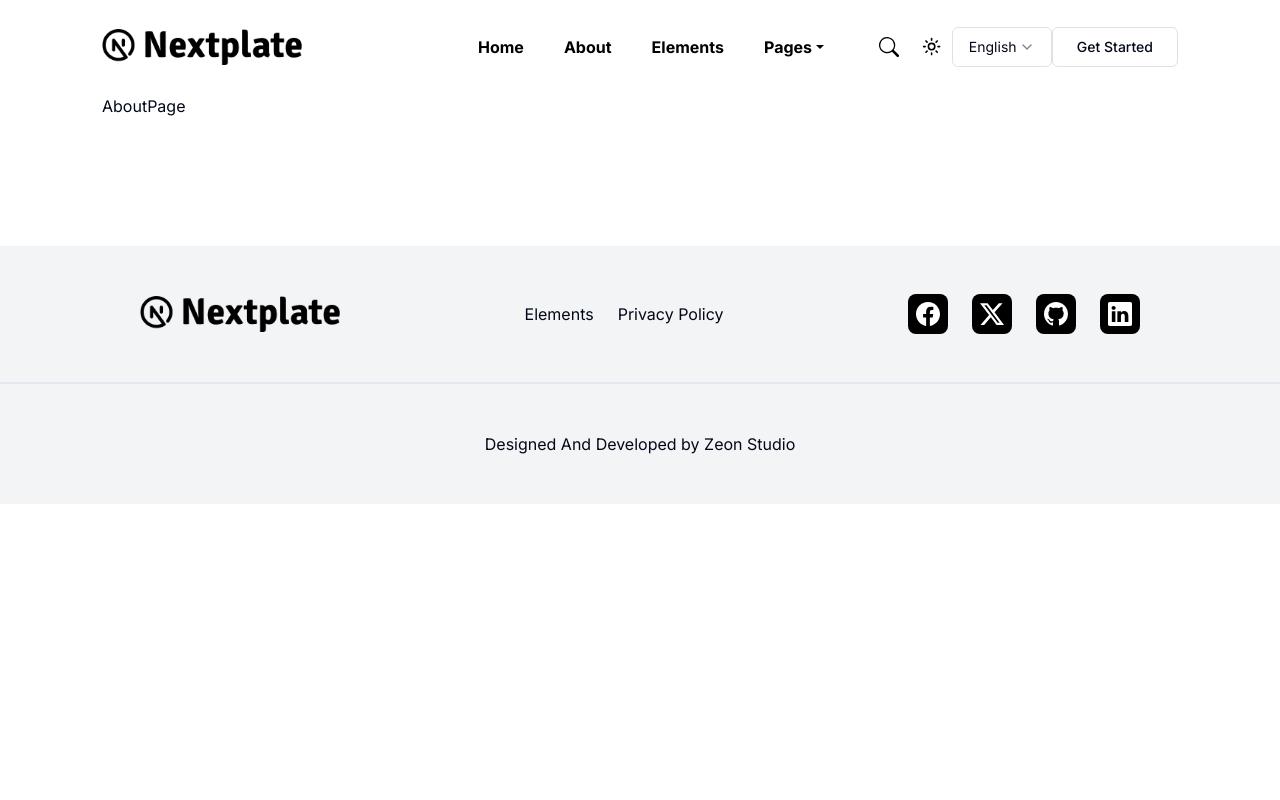
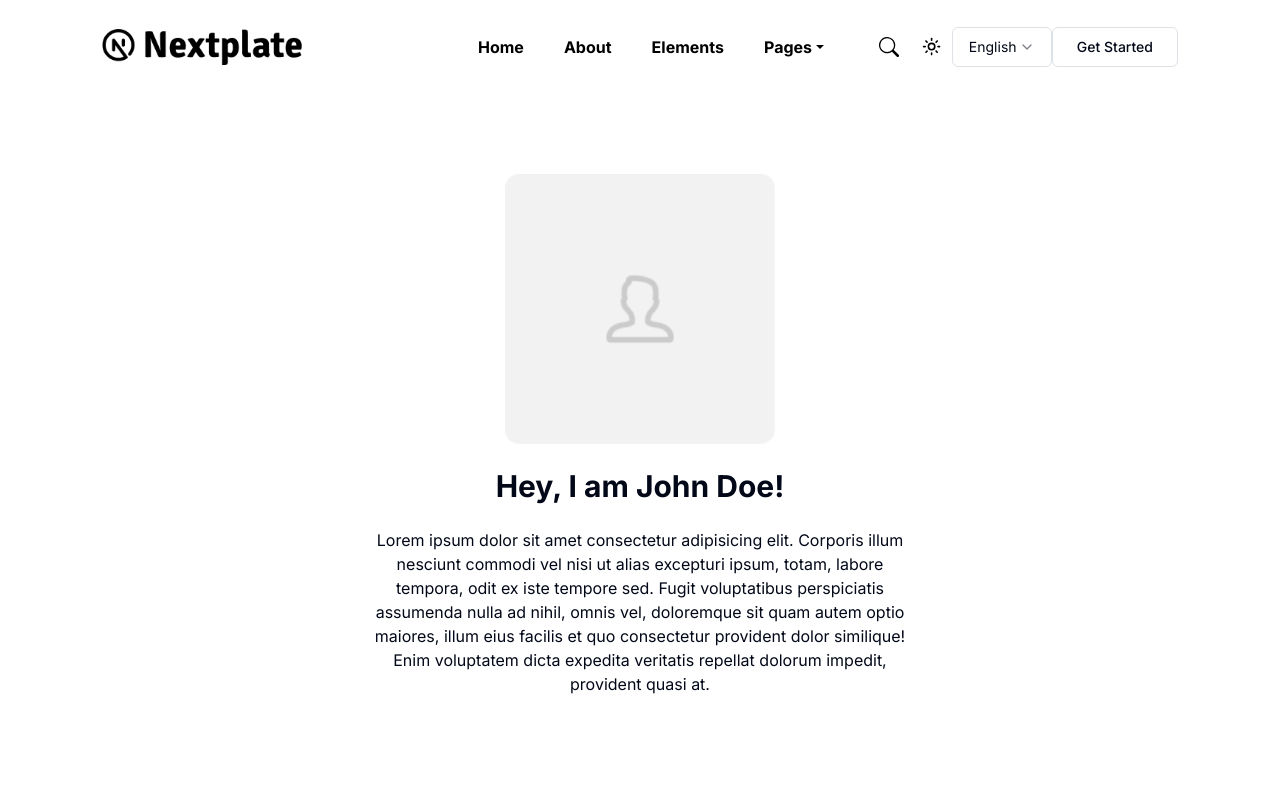
Before and after one commit to ozguraktas5/nextplate_nextjs, a Next.js app: page /about in a window 1280 px wide. Shown: the top 800 px of the page. Built offline with nearby package versions, Linux system fonts and the light colour scheme.

Commit message:
add aboutpage

```diff
--- a/app/(main)/about/page.tsx
+++ b/app/(main)/about/page.tsx
@@ -1,9 +1,24 @@
-import React from 'react'
+import React from "react";
+import avatar from "../../../public/images/avatar.png";
+import Image from "next/image";
 
 const AboutPage = () => {
   return (
-    <div>AboutPage</div>
-  )
-}
 
-export default AboutPage
+    <div className="flex flex-col items-center justify-center gap-4 mt-20">
+      <Image src={avatar} className="mx-auto" alt="avatar" width={270} height={270} />
+      <h2 className="text-3xl font-bold">Hey, I am John Doe!</h2>
+      <p className="w-1/2 text-center">
+        Lorem ipsum dolor sit amet consectetur adipisicing elit. Corporis illum
+        nesciunt commodi vel nisi ut alias excepturi ipsum, totam, labore
+        tempora, odit ex iste tempore sed. Fugit voluptatibus perspiciatis
+        assumenda nulla ad nihil, omnis vel, doloremque sit quam autem optio
+        maiores, illum eius facilis et quo consectetur provident dolor
+        similique! Enim voluptatem dicta expedita veritatis repellat dolorum
+        impedit, provident quasi at.
+      </p>
+    </div>
+  );
+};
+
+export default AboutPage;
```
